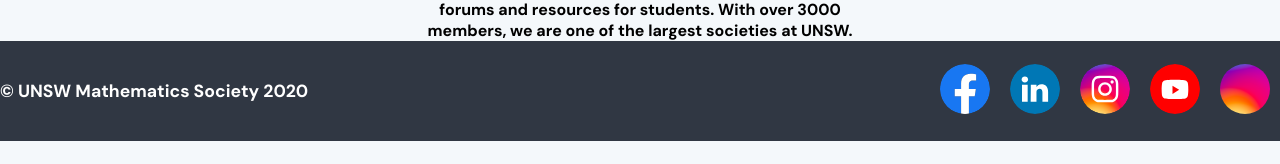
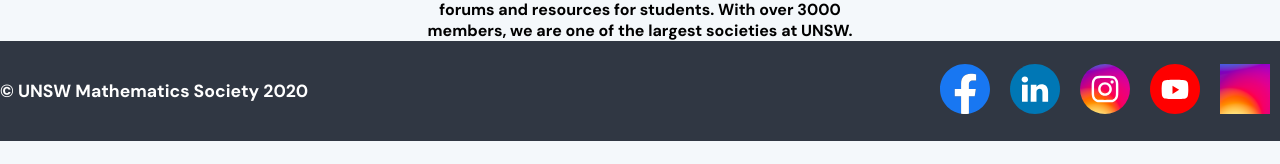
Before and after one commit to MathSocUNSW/mathsoc-website, a Next.js app in the folder frontend/: page / in a window 1280 px wide. Shown: the part 522-686 px from the top of the page. Built offline with nearby package versions, Linux system fonts and the light colour scheme.

Commit message:
Clean up file

```diff
--- a/frontend/src/components/Footer/Footer.module.scss
+++ b/frontend/src/components/Footer/Footer.module.scss
@@ -21,39 +21,6 @@
 .logo {
   width: 50px;
   height: 50px;
-  border-radius: 50%;
   padding-left: 10px;
   padding-right: 10px;
 }
-
-// .copyright__container {
-//   text-align: center;
-//   font-size: 24px;
-//   font-weight: bold;
-//   display: flex;
-//   flex-direction: column;
-//   justify-content: space-evenly;
-//   width: 50%;
-//   padding: 5px;
-// }
-
-// .social__container {
-//   text-align: center;
-//   width: 50%;
-//   margin: 0;
-//   padding: 5px;
-//   li {
-//     display: inline;
-//     list-style: none;
-//     padding: 0px 8px;
-//   }
-//   ul {
-//     li {
-//       a {
-//         img {
-//           max-width: 50px;
-//         }
-//       }
-//     }
-//   }
-// }
```
